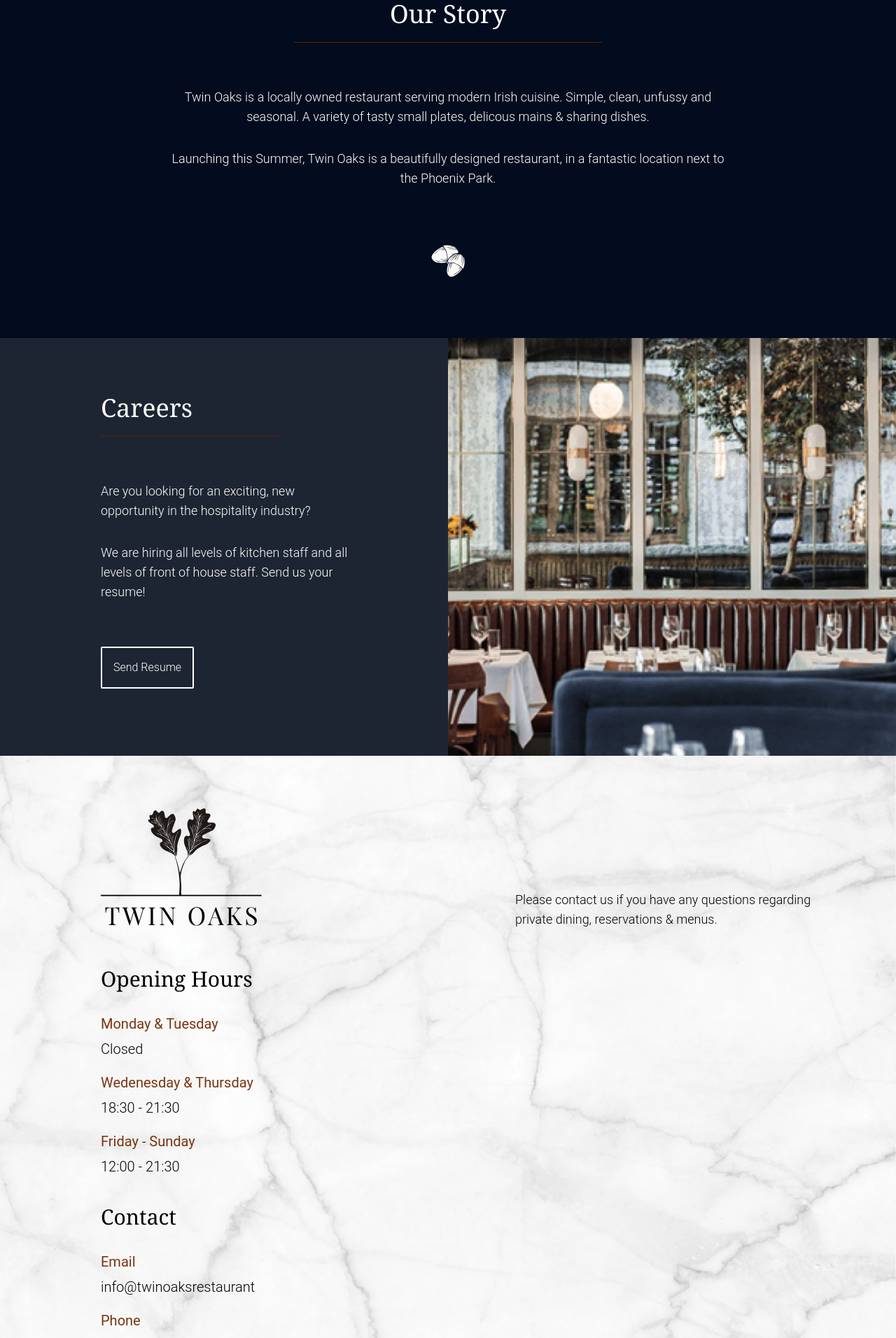
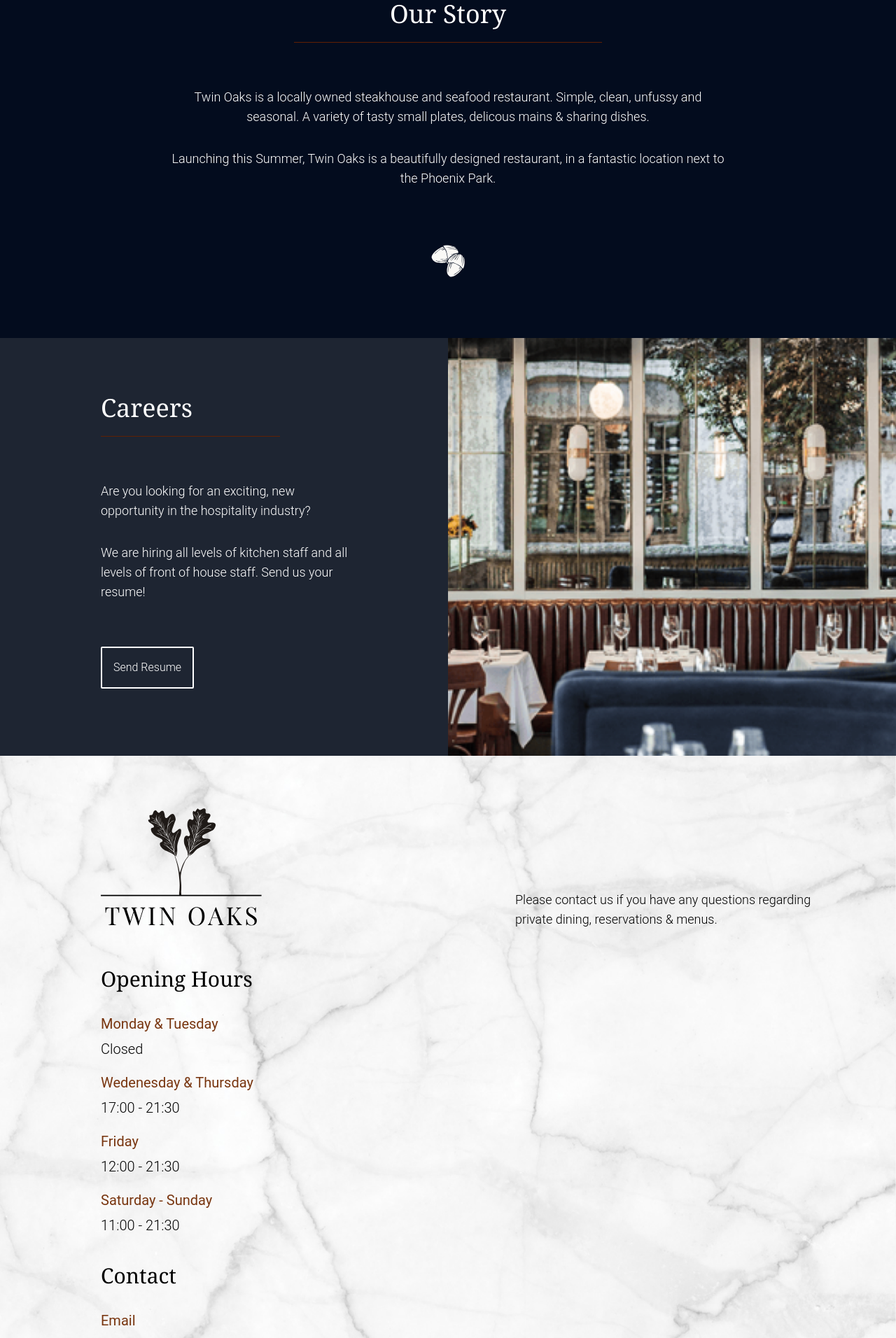
Before and after one commit to vithushan19/twin-oaks-landing, a Next.js app: page / in a window 1280 px wide. Shown: the part 860-2772 px from the top of the page at 70% size. Built offline with nearby package versions, Linux system fonts and the light colour scheme.

Commit message:
Update index.tsx

```diff
--- a/src/pages/index.tsx
+++ b/src/pages/index.tsx
@@ -160,7 +160,7 @@ export default function Landing() {
           />
         </div>
         <button className='font-lato mb-40 hidden rounded-sm bg-brown px-6 py-4 font-light text-white sm:block'>
-          Reserve a Table
+        <Link href='#reserve'>Reserve a Table </Link>
         </button>
 
         <div
@@ -181,7 +181,7 @@ export default function Landing() {
         <p className='mb-5 mt-20 font-playfair text-4xl'>Our Story</p>
         <div className='mb-16 h-px w-full bg-brown sm:w-110' />
         <p className='mb-8 font-roboto text-lg font-light'>
-          Twin Oaks is a locally owned restaurant serving modern Irish cuisine.
+          Twin Oaks is a locally owned steakhouse and  seafood restaurant.
           Simple, clean, unfussy and seasonal. A variety of tasty small plates,
           delicous mains & sharing dishes.
         </p>
@@ -262,16 +262,21 @@ export default function Landing() {
               Wedenesday & Thursday{' '}
             </p>
             <p className='mt-2 font-roboto text-xl font-light'>
-              18:30 - 21:30{' '}
+              17:00 - 21:30{' '}
             </p>
           </div>
-
           <div className='mt-5 flex flex-col'>
             <p className='font-regular font-roboto text-xl text-amber-900'>
-              Friday - Sunday{' '}
+              Friday{' '}
+            </p>
+            <p className='mt-2 font-roboto text-xl font-light'>12:00 - 21:30 </p>
+          </div>
+          <div className='mt-5 flex flex-col'>
+            <p className='font-regular font-roboto text-xl text-amber-900'>
+              Saturday - Sunday{' '}
             </p>
             <p className='mt-2 font-roboto text-xl font-light'>
-              12:00 - 21:30{' '}
+              11:00 - 21:30{' '}
             </p>
           </div>
 
@@ -311,13 +316,15 @@ export default function Landing() {
             </p>
           </div>
         </div>
-        <div className='mx-16 mb-16 mt-16 sm:mx-24 sm:mt-48'>
+        <div
+        id='reserve'
+        className='mx-16 mb-16 mt-16 sm:mx-24 sm:mt-48'>
           <p className='font-roboto text-lg font-light'>
             Please contact us if you have any questions regarding private
             dining, reservations & menus.
           </p>
           <div
-            className='hidden sm:block'
+            className='hidden sm:block mt-10'
             style={{ height: '490px', width: '288px' }}
           >
             <script
```
